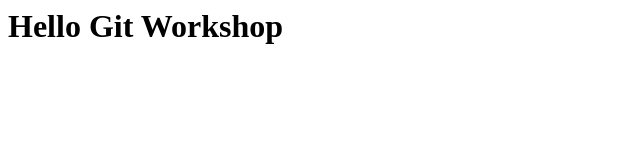
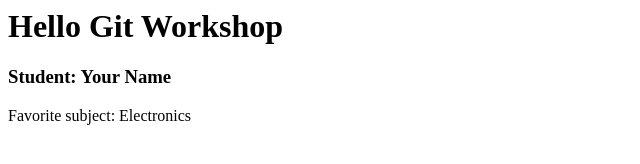
Before and after one commit to AryanTiwari5/html-git-demo-day2, a plain HTML site: page index.html in a window 1280 px wide. Shown: the whole page, without its empty margins (0-640 px from the left). Drawn offline with Linux system fonts and the light colour scheme.

Commit message:
feat:add student card for your name

```diff
--- a/index.html
+++ b/index.html
@@ -1 +1,6 @@
 <h1>Hello Git Workshop</h1>
+
+  <div class="card">
+    <h3>Student: Your Name</h3>
+    <p>Favorite subject: Electronics</p>
+  </div>
```
